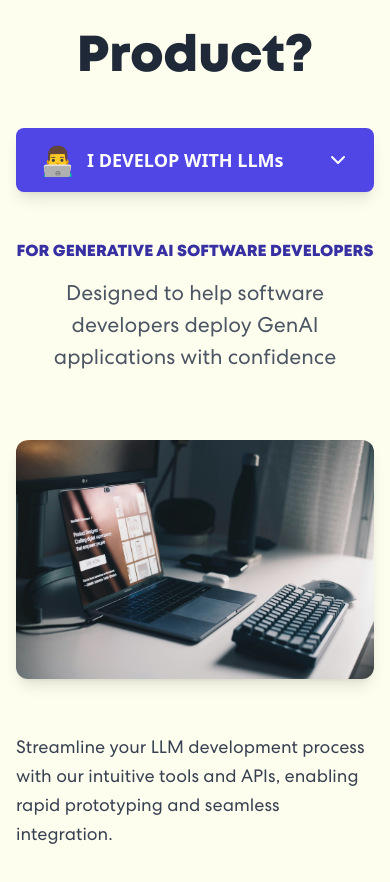
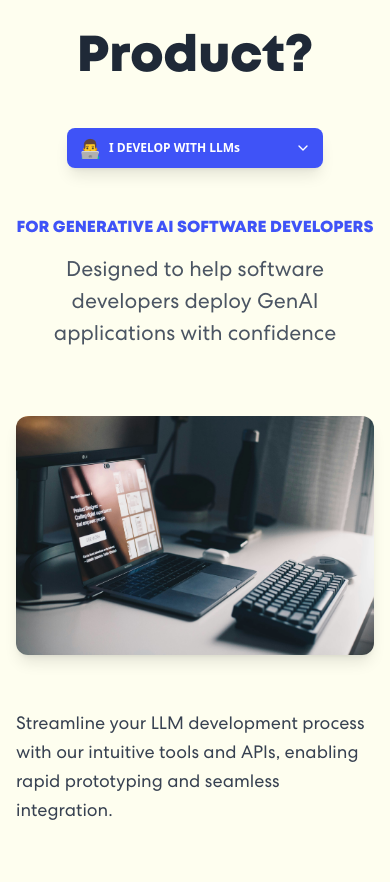
Before and after one commit to Avinier/SuperServerAI-LandingPage, a React (Vite) app: page / in a window 390 px wide. Shown: the part 1900-2782 px from the top of the page. Built offline with nearby package versions, Linux system fonts and the light colour scheme.

Commit message:
Update Workflow.jsx

```diff
--- a/src/components/Workflow.jsx
+++ b/src/components/Workflow.jsx
@@ -74,54 +74,6 @@ const contentData = {
   },
 };
 
-const PersonaDropdown = ({ selectedPersona, setSelectedPersona }) => {
-  const [isOpen, setIsOpen] = useState(false);
-  return (
-    <div className="relative w-full md:w-96 mx-auto my-6">
-      <motion.button
-        onClick={() => setIsOpen(!isOpen)}
-        className="bg-indigo-600 text-white px-6 py-3 w-full h-16 rounded-lg text-lg font-semibold flex items-center justify-between shadow-lg hover:bg-indigo-700 transition-all duration-300"
-        whileHover={{ scale: 1.02 }}
-        whileTap={{ scale: 0.98 }}
-      >
-        <div className="flex items-center">
-          <span className="mr-3 text-2xl">{personas.find((p) => p.id === selectedPersona).icon}</span>
-          <span>{personas.find((p) => p.id === selectedPersona).label}</span>
-        </div>
-        <ChevronDown
-          className={`w-6 h-6 transition-transform duration-300 ${isOpen ? 'rotate-180' : ''}`}
-        />
-      </motion.button>
-      <AnimatePresence>
-        {isOpen && (
-          <motion.div
-            initial={{ opacity: 0, y: -10 }}
-            animate={{ opacity: 1, y: 0 }}
-            exit={{ opacity: 0, y: -10 }}
-            transition={{ duration: 0.2 }}
-            className="absolute mt-2 w-full bg-white rounded-lg shadow-xl z-10 overflow-hidden"
-          >
-            {personas.map((persona) => (
-              <motion.button
-                key={persona.id}
-                onClick={() => {
-                  setSelectedPersona(persona.id);
-                  setIsOpen(false);
-                }}
-                className="block w-full text-left px-6 py-3 text-lg font-semibold hover:bg-indigo-50 transition-colors duration-200"
-                whileHover={{ backgroundColor: "rgba(79, 70, 229, 0.1)" }}
-              >
-                <span className="mr-3 text-2xl">{persona.icon}</span>
-                <span>{persona.label}</span>
-              </motion.button>
-            ))}
-          </motion.div>
-        )}
-      </AnimatePresence>
-    </div>
-  );
-};
-
 const ContentSection = ({ image, info, index, isVisible }) => {
   return (
     <motion.div
@@ -153,6 +105,7 @@ const ContentSection = ({ image, info, index, isVisible }) => {
 const WorkFlow = () => {
   const [selectedPersona, setSelectedPersona] = useState(personas[0].id);
   const [isContentVisible, setIsContentVisible] = useState(false);
+  const [isOpen, setIsOpen] = useState(false);
   const content = contentData[selectedPersona];
   const [contentRef, isInView] = useInView({ threshold: 0.1 });
 
@@ -172,7 +125,51 @@ const WorkFlow = () => {
       >
         Who Benefits from Our Product?
       </motion.h2>
-      <PersonaDropdown selectedPersona={selectedPersona} setSelectedPersona={setSelectedPersona} />
+
+      {/* Dropdown with decreased width for mobile */}
+      <div className="relative w-64 sm:w-80 md:w-96 mx-auto my-6">
+        <motion.button
+          onClick={() => setIsOpen(!isOpen)}
+          className="bg-primary text-white px-3 sm:px-4 md:px-6 py-2 sm:py-3 w-full h-10 sm:h-12 md:h-16 rounded-lg text-xs sm:text-sm md:text-lg font-semibold flex items-center justify-between shadow-lg hover:bg-indigo-700 transition-all duration-300"
+          whileHover={{ scale: 1.02 }}
+          whileTap={{ scale: 0.98 }}
+        >
+          <div className="flex items-center">
+            <span className="mr-2 md:mr-3 text-lg sm:text-xl md:text-2xl">{personas.find((p) => p.id === selectedPersona).icon}</span>
+            <span className="truncate text-center w-full">{personas.find((p) => p.id === selectedPersona).label}</span>
+          </div>
+          <ChevronDown
+            className={`w-4 h-4 sm:w-5 sm:h-5 md:w-6 md:h-6 transition-transform duration-300 ${isOpen ? 'rotate-180' : ''}`}
+          />
+        </motion.button>
+        <AnimatePresence>
+          {isOpen && (
+            <motion.div
+              initial={{ opacity: 0, y: -10 }}
+              animate={{ opacity: 1, y: 0 }}
+              exit={{ opacity: 0, y: -10 }}
+              transition={{ duration: 0.2 }}
+              className="absolute mt-2 w-full bg-white rounded-lg shadow-xl z-10 overflow-hidden"
+            >
+              {personas.map((persona) => (
+                <motion.button
+                  key={persona.id}
+                  onClick={() => {
+                    setSelectedPersona(persona.id);
+                    setIsOpen(false);
+                  }}
+                  className="block w-full text-left px-3 sm:px-4 md:px-6 py-2 sm:py-3 text-xs sm:text-sm md:text-lg font-semibold hover:bg-indigo-50 transition-colors duration-200"
+                  whileHover={{ backgroundColor: "rgba(79, 70, 229, 0.1)" }}
+                >
+                  <span className="mr-2 md:mr-3 text-lg sm:text-xl md:text-2xl">{persona.icon}</span>
+                  <span className="truncate">{persona.label}</span>
+                </motion.button>
+              ))}
+            </motion.div>
+          )}
+        </AnimatePresence>
+      </div>
+
       <motion.div
         ref={contentRef}
         initial={{ opacity: 0 }}
@@ -187,7 +184,7 @@ const WorkFlow = () => {
           transition={{ duration: 0.5 }}
           className="text-center mb-16"
         >
-          <h3 className="text-md md:text-base lg:text-xl font-heading font-bold text-indigo-800 mb-4">
+          <h3 className="text-md md:text-base lg:text-xl font-heading font-bold text-primary mb-4">
             {content.title}
           </h3>
           <p className="text-xl text-gray-600 font-body max-w-3xl mx-auto">
```
